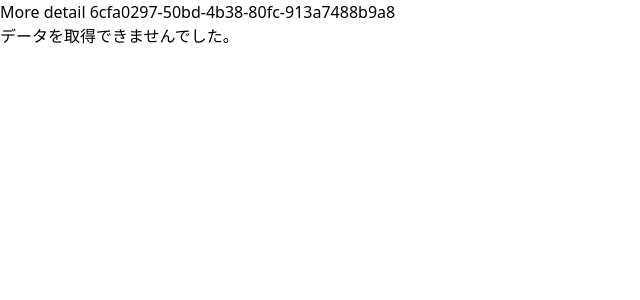
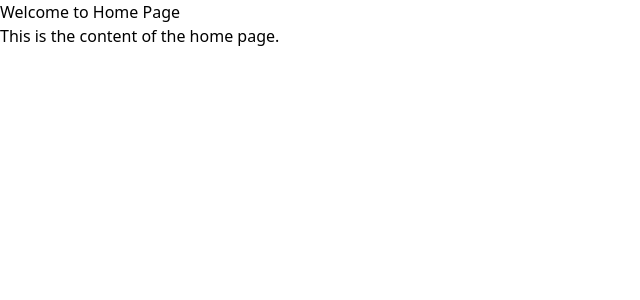
Before and after one commit to SitecoreJapan/sitecore-cdp-profile-viewer, a React (Vite) app: page / in a window 1280 px wide. Shown: the top 300 px of the page, without its empty margins (0-640 px from the left). Built offline with nearby package versions, Linux system fonts and the light colour scheme; no server answers.

Commit message:
add react router dom
add home page
add detail page

```diff
--- a/src/App.tsx
+++ b/src/App.tsx
@@ -1,60 +1,20 @@
-import { useState, useEffect } from "react";
-import { cdpUrl, baseUrl, apiToken, clientKey } from "./constants/cdpenv";
-import axios from "axios";
-import { GuestData } from "./interfaces/GuestData";
+import React from 'react';
+import { BrowserRouter as Router, Route, Routes } from 'react-router-dom';
+import Home from './routes/Home';
+import GuestRef from './routes/guestRef';
+import NotFound from './routes/NotFound';
 
-function App() {
-  const [guest, setGuest] = useState<GuestData | null>(null);
-  const [error, setError] = useState<string | null>(null);
-
-  const userGuid = "6cfa0297-50bd-4b38-80fc-913a7488b9a8";
-  const apiUrl = baseUrl + "/v2/guests/" + userGuid;
-  const previewUrl = cdpUrl + "/#/guests/" + userGuid;
-
-  useEffect(() => {
-    const authHeader = {
-      username: clientKey,
-      password: apiToken,
-    };
-
-    axios
-      .get<GuestData>(apiUrl, { auth: authHeader })
-      .then((response) => setGuest(response.data))
-      .catch((error) => {
-        console.error("Error fetching data:", error);
-        setError("データを取得できませんでした。");
-      });
-  }, []);
+const App: React.FC = () => {
 
   return (
-    <>
-      <p>
-        More detail <a href={previewUrl}>{userGuid}</a>
-      </p>
-      {error && <p>{error}</p>}
-      {guest && (
-        <div>
-          <p>Guest Type: {guest.guestType}</p>
-          {guest.nationality === "Japan" ? (
-        <p>Full Name: {guest.firstName} {guest.lastName}</p>
-      ) : (
-        <p>Full Name: {guest.title} {guest.lastName} {guest.firstName}</p>
-      )}
-                {guest.nationality === "Japan" ? (
-        <p>Address: {guest.zipCode} {guest.state} {guest.city}</p>
-      ) : (
-        <p>Address: {guest.city} {guest.state} {guest.country} {guest.zipCode}</p>
-      )}
-
-          <p>gender: {guest.gender}</p>
-          <p>dateOfBirth: {guest.dateOfBirth}</p>
-          <p>Nationality: {guest.nationality}</p>
-          <p>language: {guest.language}</p>
-
-        </div>
-      )}
-    </>
-  );
+    <Router>
+      <Routes>
+        <Route path="/" element={<Home />} />
+        <Route path="/guestRef" element={<GuestRef />} />
+        <Route path="*" element={<NotFound />} />
+      </Routes>
+    </Router>
+  )
 }
 
-export default App;
+export default App
--- /dev/null
+++ b/src/routes/About.tsx
@@ -0,0 +1,12 @@
+import React from 'react';
+
+const Home: React.FC = () => {
+  return (
+    <div>
+      <h1>Welcome to Home Page</h1>
+      <p>This is the content of the home page.</p>
+    </div>
+  );
+};
+
+export default Home;
--- /dev/null
+++ b/src/routes/GuestRef.tsx
@@ -0,0 +1,60 @@
+import { useState, useEffect } from "react";
+import { cdpUrl, baseUrl, apiToken, clientKey } from "../constants/cdpenv";
+import axios from "axios";
+import { GuestData } from "../interfaces/GuestData";
+
+const GuestRef: React.FC = () => {
+  const [guest, setGuest] = useState<GuestData | null>(null);
+  const [error, setError] = useState<string | null>(null);
+
+  const userGuid = "6cfa0297-50bd-4b38-80fc-913a7488b9a8";
+  const apiUrl = baseUrl + "/v2/guests/" + userGuid;
+  const previewUrl = cdpUrl + "/#/guests/" + userGuid;
+
+  useEffect(() => {
+    const authHeader = {
+      username: clientKey,
+      password: apiToken,
+    };
+
+    axios
+      .get<GuestData>(apiUrl, { auth: authHeader })
+      .then((response) => setGuest(response.data))
+      .catch((error) => {
+        console.error("Error fetching data:", error);
+        setError("データを取得できませんでした。");
+      });
+  }, []);
+
+  return (
+    <>
+      <p>
+        More detail <a href={previewUrl}>{userGuid}</a>
+      </p>
+      {error && <p>{error}</p>}
+      {guest && (
+        <div>
+          <p>Guest Type: {guest.guestType}</p>
+          {guest.nationality === "Japan" ? (
+        <p>Full Name: {guest.firstName} {guest.lastName}</p>
+      ) : (
+        <p>Full Name: {guest.title} {guest.lastName} {guest.firstName}</p>
+      )}
+                {guest.nationality === "Japan" ? (
+        <p>Address: {guest.zipCode} {guest.state} {guest.city}</p>
+      ) : (
+        <p>Address: {guest.city} {guest.state} {guest.country} {guest.zipCode}</p>
+      )}
+
+          <p>gender: {guest.gender}</p>
+          <p>dateOfBirth: {guest.dateOfBirth}</p>
+          <p>Nationality: {guest.nationality}</p>
+          <p>language: {guest.language}</p>
+
+        </div>
+      )}
+    </>
+  );
+}
+
+export default GuestRef;
--- /dev/null
+++ b/src/routes/Home.tsx
@@ -0,0 +1,12 @@
+import React from 'react';
+
+const Home: React.FC = () => {
+  return (
+    <div>
+      <h1>Welcome to Home Page</h1>
+      <p>This is the content of the home page.</p>
+    </div>
+  );
+};
+
+export default Home;
--- /dev/null
+++ b/src/routes/NotFound.tsx
@@ -0,0 +1,12 @@
+import React from 'react';
+
+const NotFound: React.FC = () => {
+  return (
+    <div>
+      <h1>Error Page</h1>
+      <p>This is the content of the home page.</p>
+    </div>
+  );
+};
+
+export default NotFound;
```
